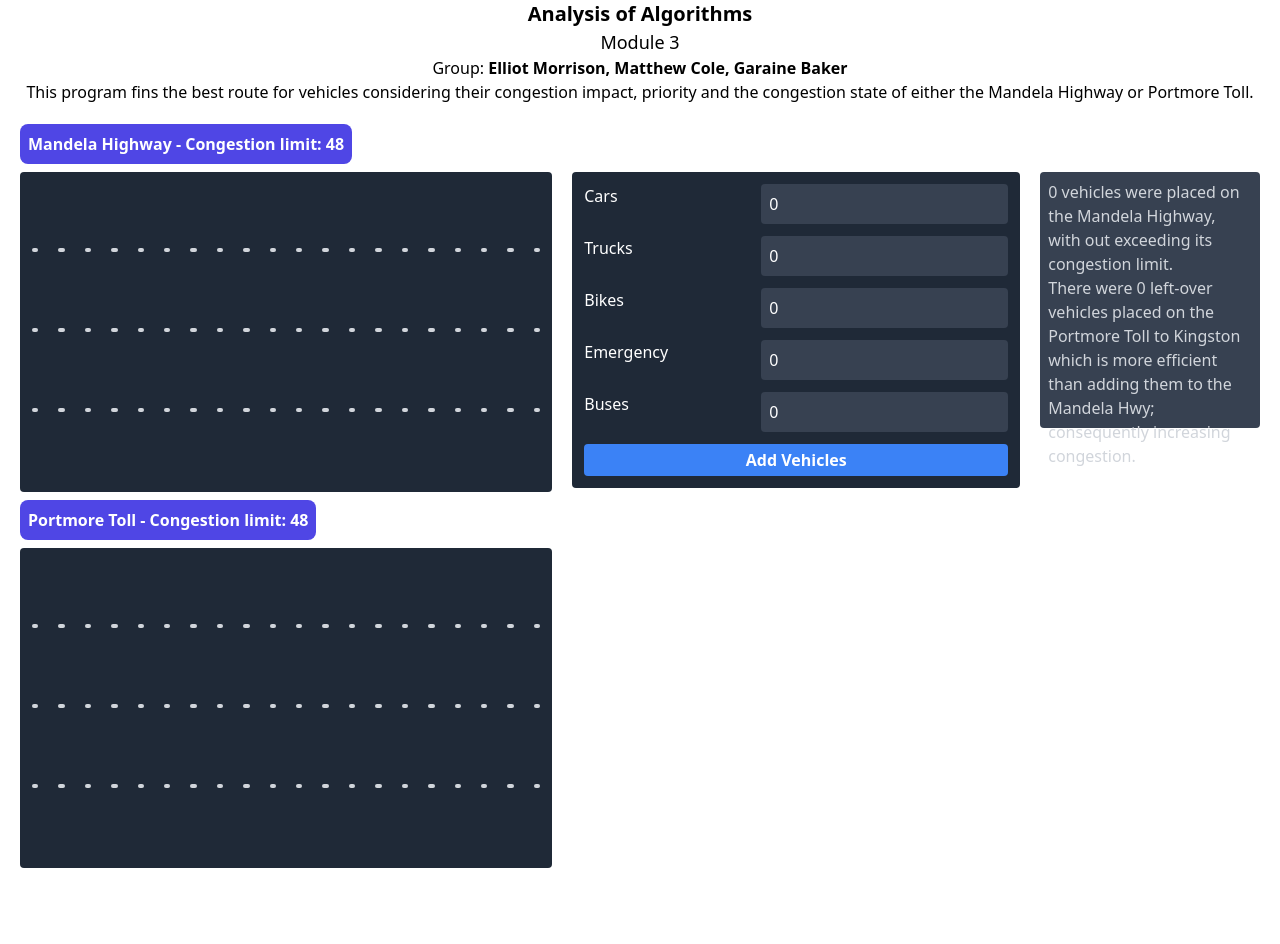
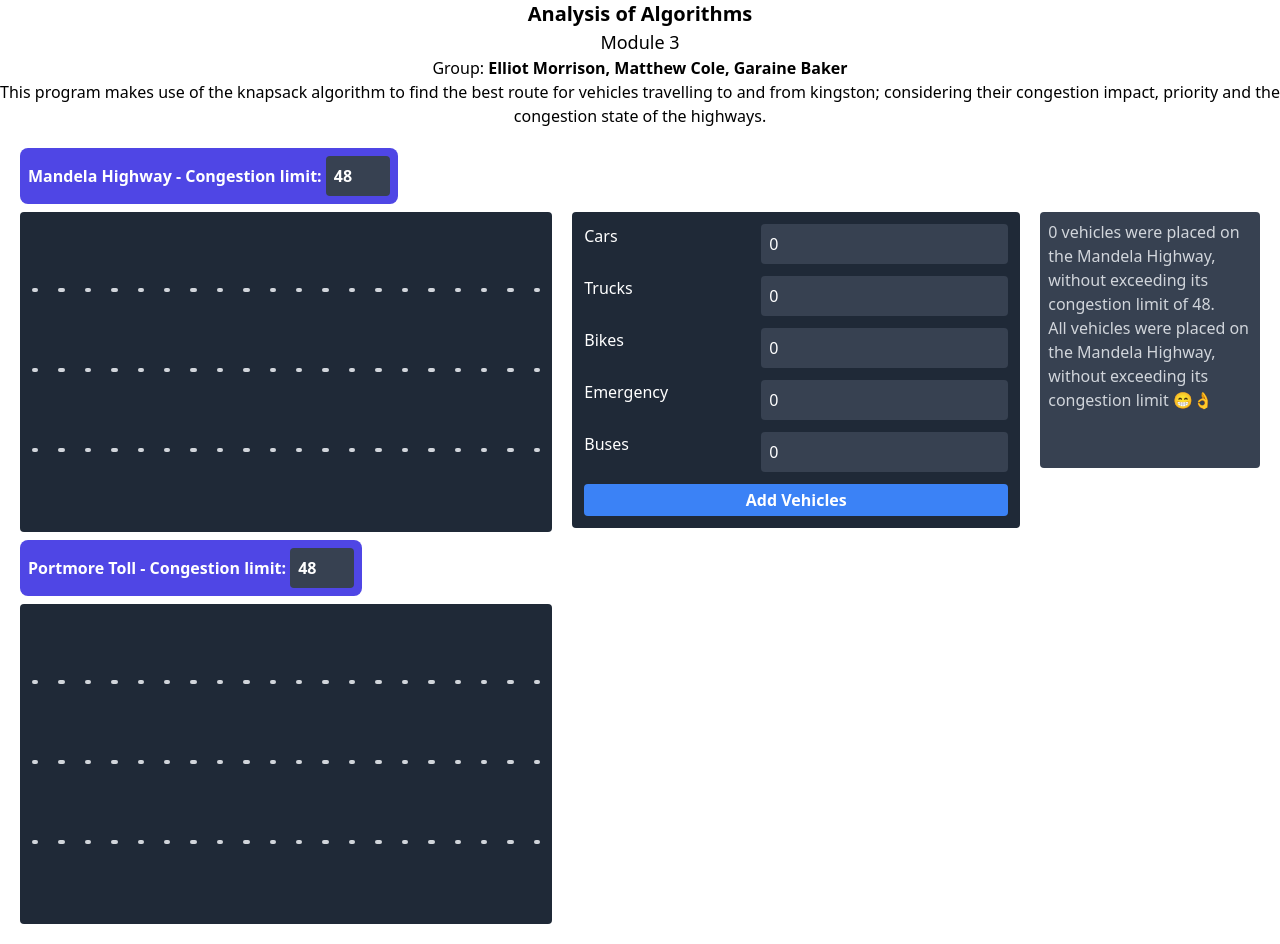
Before and after one commit to EM-CodeReever/AOA-Module-3-and-4, a SvelteKit app: page / in a window 1280 px wide. Both pictures are taken after a click on the button "Add Vehicles". Before the commit the page ends 888 px from the top, so only its background shows below. Built offline with nearby package versions, Linux system fonts and the light colour scheme.

Commit message:
Update vehicle congestion limits and improve program description

```diff
--- a/src/routes/+page.svelte
+++ b/src/routes/+page.svelte
@@ -15,6 +15,8 @@
   let numberOfEmergency = 0;
   let numberOfBuses = 0;
   let showOutput = false;
+  let portmoreCapacity = 48;
+  let mandelaCapacity = 48;
 
   function SetupVehicles(){
     let allVehicles = []
@@ -86,14 +88,14 @@
 <h1 class="text-xl text-center font-bold">Analysis of Algorithms</h1>
 <h2 class="text-lg text-center">Module 3</h2>
 <p class="text-center">Group: <strong>Elliot Morrison, Matthew Cole, Garaine Baker</strong></p>
-<p class="text-center">This program fins the best route for vehicles considering their congestion impact, priority and the congestion state of either the Mandela Highway or Portmore Toll.</p>
+<p class="text-center">This program makes use of the knapsack algorithm to find the best route for vehicles travelling to and from kingston; considering their congestion impact, priority and the congestion state of the highways.</p>
 
 
 
 <section class="flex p-5 space-x-5">
     <section class="flex space-y-2 w-full max-w-3xl flex-col">
         <!-- Mandela HighWay -->
-        <p class="bg-indigo-600 rounded-lg p-2 text-white font-bold w-fit">Mandela Highway - Congestion limit: 48</p>
+        <p class="bg-indigo-600 rounded-lg p-2 text-white font-bold w-fit">Mandela Highway - Congestion limit: <input class="bg-gray-700 w-16 text-white p-2 rounded" bind:value={mandelaCapacity} type="number"/></p>
         <div class="bg-gray-800 h-80 max-h-fit w-full relative rounded">
 
             {#each splitVehiclesEvenly(vehicles,4) as laneVehicles,i}
@@ -126,7 +128,7 @@
         </div>
 
         <!-- Portmore Toll -->
-        <p class="bg-indigo-600 rounded-lg p-2 text-white font-bold w-fit">Portmore Toll - Congestion limit: 48</p>
+        <p class="bg-indigo-600 rounded-lg p-2 text-white font-bold w-fit">Portmore Toll - Congestion limit: <input class="bg-gray-700 w-16 text-white p-2 rounded" bind:value={portmoreCapacity} type="number"/></p>
         <div class="bg-gray-800 h-80 w-full relative rounded ">
 
             {#each splitVehiclesEvenly(leftOverVehicles,4) as laneVehicles,i}
@@ -157,7 +159,7 @@
             {/each}
         </div>
     </section>
-    <section class="rounded mt-12 w-full space-y-3 w-full max-w-md bg-gray-800 p-3 h-fit flex flex-col">
+    <section class="rounded mt-16 w-full space-y-3 w-full max-w-md bg-gray-800 p-3 h-fit flex flex-col">
         <span class="flex space-y-3 h-fit flex-col">
 
 
@@ -186,16 +188,20 @@
 
             </div>
         </span>
-        <button on:click={()=>{getBestVehicles(48)}} class="bg-blue-500 hover:bg-blue-700 text-white font-bold py-1 px-2 rounded">
+        <button on:click={()=>{getBestVehicles(mandelaCapacity)}} class="bg-blue-500 hover:bg-blue-700 text-white font-bold py-1 px-2 rounded">
             Add Vehicles
         </button>
 
     </section>
     <section>
-        <div class="w-full max-w-lg mt-12 h-64 bg-gray-700 rounded p-2 text-gray-300">
+        <div class="w-full max-w-lg mt-16 h-64 bg-gray-700 rounded p-2 text-gray-300">
             {#if showOutput}
-            <p>{vehicles.length} vehicles were placed on the Mandela Highway, with out exceeding its congestion limit.</p>
-            <p>There were {leftOverVehicles.length} left-over vehicles placed on the Portmore Toll to Kingston which is more efficient than adding them to the Mandela Hwy; consequently increasing congestion.</p>
+            <p>{vehicles.length} vehicles were placed on the Mandela Highway, without exceeding its congestion limit of {mandelaCapacity}. <br></p>
+            {#if leftOverVehicles.length > 0}
+            <p>There were {leftOverVehicles.length} left-over vehicles placed on the Portmore Toll to Kingston, which is more efficient than adding them to the Mandela Hwy; consequently increasing congestion.</p>
+            {:else}
+            <p>All vehicles were placed on the Mandela Highway, without exceeding its congestion limit 😁👌</p>
+            {/if}
             {:else}
             <p>Click the button to add vehicles to the routes.</p>
             {/if}
```
